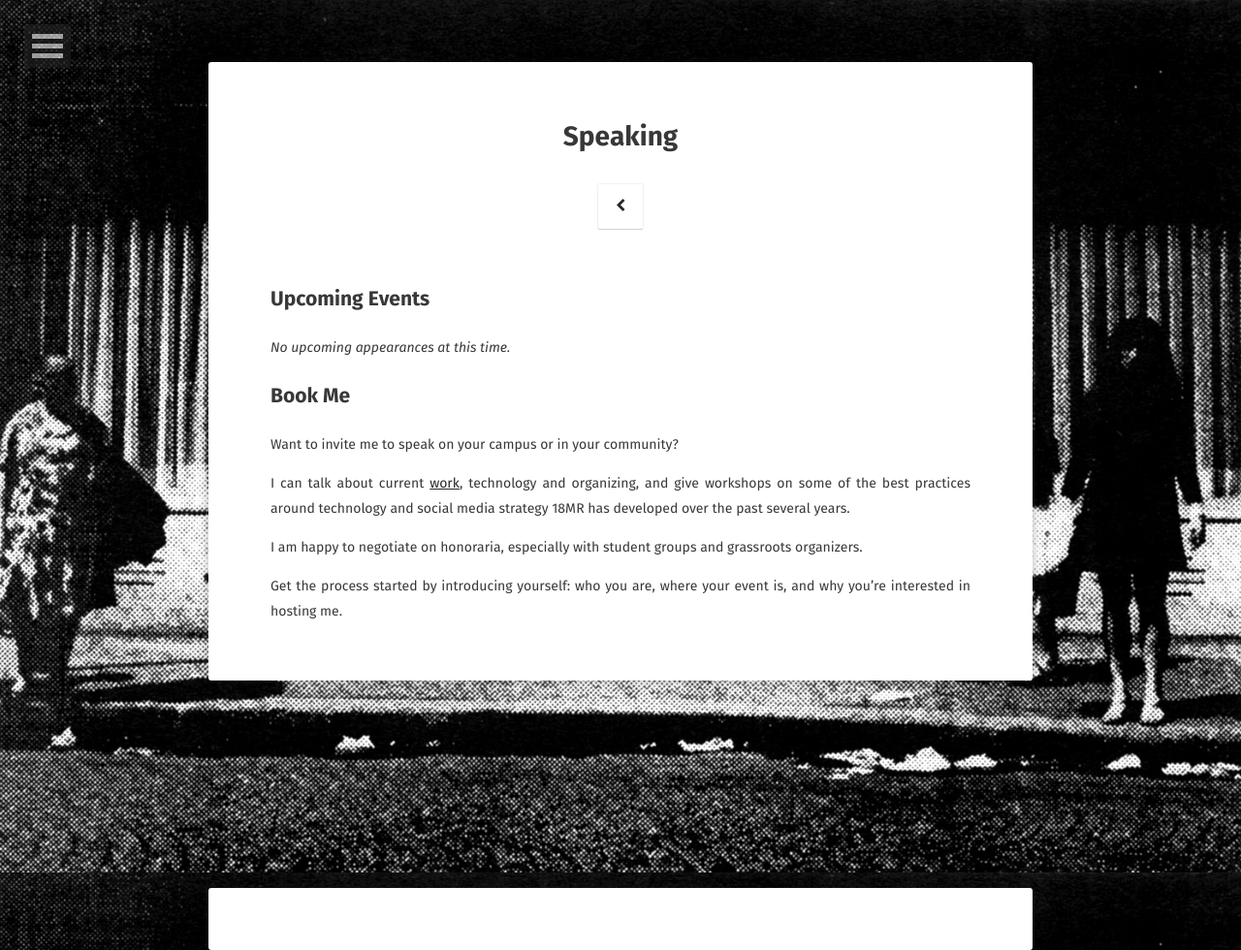
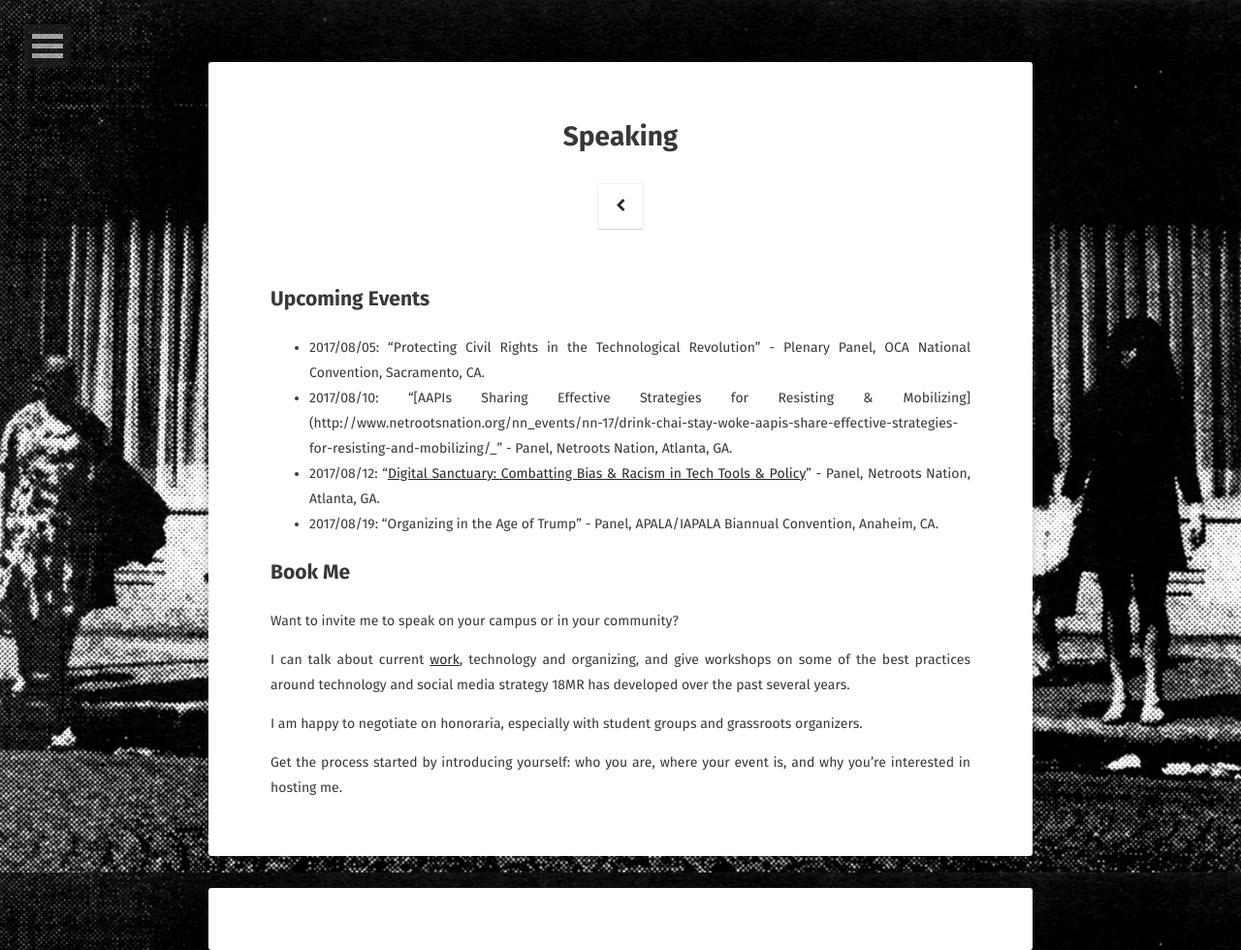
Before and after one commit to catachresis/bwo, a Jekyll site: the page built from speaking.md, in a window 1280 px wide. Shown: the whole page at 97% size. Built offline with Jekyll 4.4.1, drawn with Linux system fonts in a browser that asks for light colours; some web fonts are replaced; comment, search, counter and statistics services are not loaded.

Commit message:
speaking engagements update

```diff
--- a/speaking.md
+++ b/speaking.md
@@ -6,7 +6,10 @@ permalink: /speaking/
 
 ## Upcoming Events
 
-_No upcoming appearances at this time._
+- 2017/08/05: "Protecting Civil Rights in the Technological Revolution" - Plenary Panel, OCA National Convention, Sacramento, CA.
+- 2017/08/10: "[AAPIs Sharing Effective Strategies for Resisting & Mobilizing](http://www.netrootsnation.org/nn_events/nn-17/drink-chai-stay-woke-aapis-share-effective-strategies-for-resisting-and-mobilizing/_" - Panel, Netroots Nation, Atlanta, GA.
+- 2017/08/12: "[Digital Sanctuary: Combatting Bias & Racism in Tech Tools & Policy](http://www.netrootsnation.org/nn_events/nn-17/digital-sanctuary-combatting-bias-and-racism-in-tech-tools-and-policies/)" - Panel, Netroots Nation, Atlanta, GA.
+- 2017/08/19: "Organizing in the Age of Trump" - Panel, APALA/IAPALA Biannual Convention, Anaheim, CA.
 
 ## Book Me
 
```
